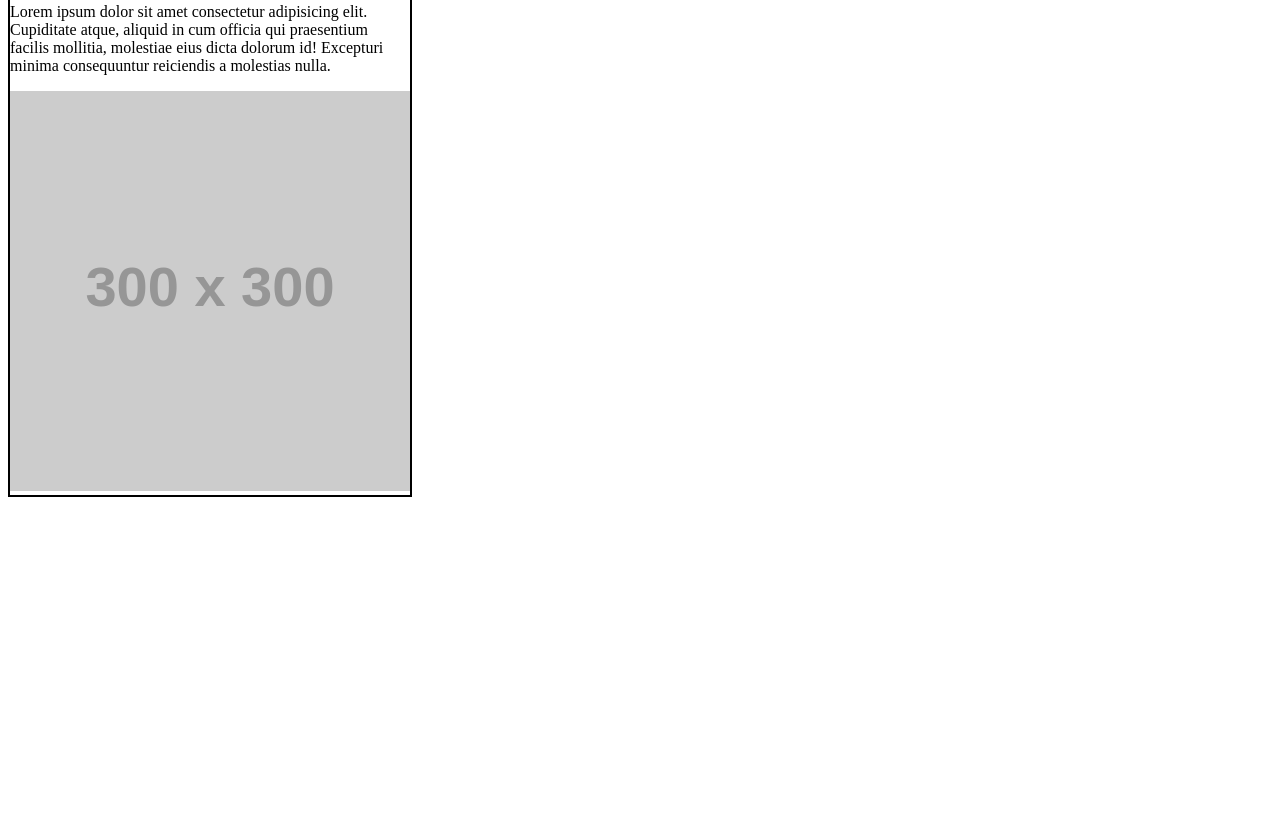
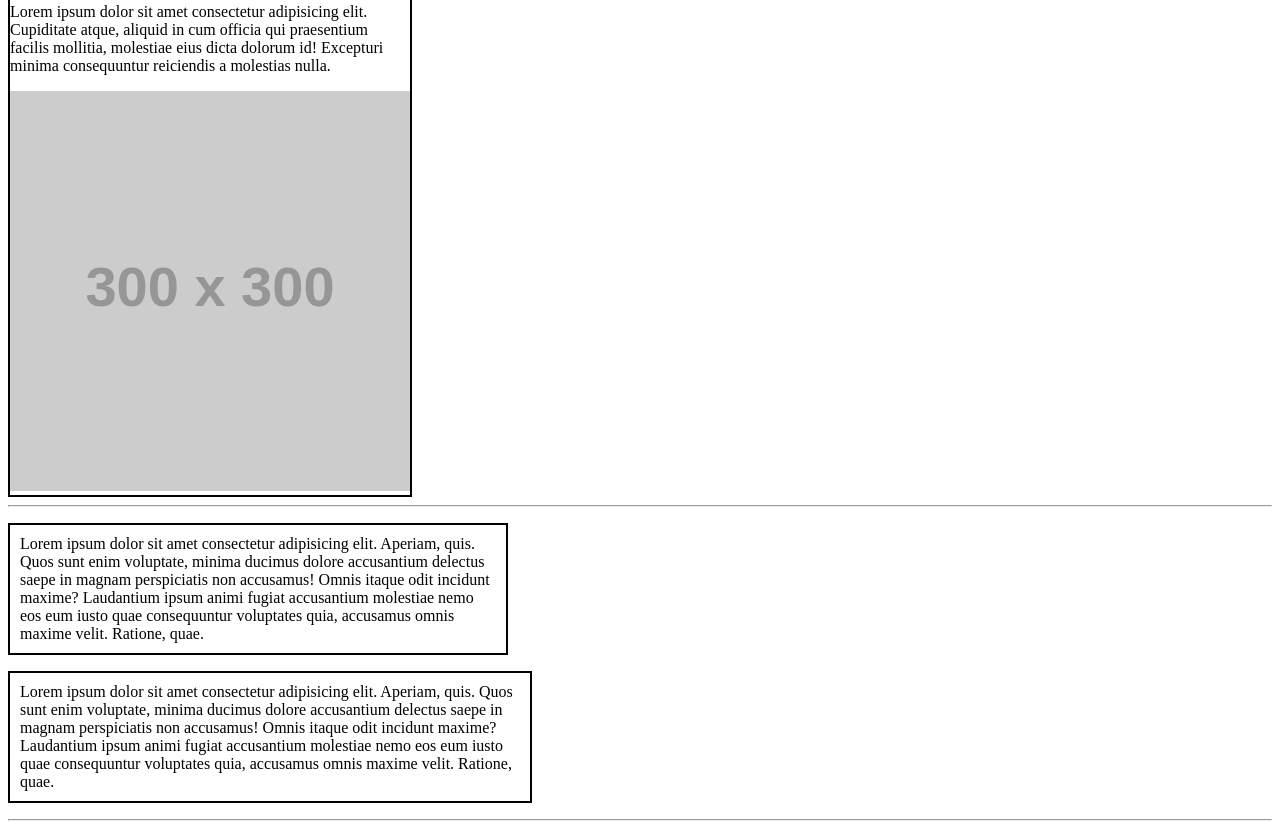
Before and after one commit to Emam-Bokhari/Learn-CSS3, a plain HTML site: page Class1-15/Revise1-15/index.html in a window 1280 px wide. Shown: the part 2557-3386 px from the top of the page. Before the commit the page ends 3062 px from the top, so only its background shows below. Drawn offline with Linux system fonts and the light colour scheme; placeholder pictures from the web are drawn by us.

Commit message:
box sizing

```diff
--- a/Class1-15/Revise1-15/index.html
+++ b/Class1-15/Revise1-15/index.html
@@ -247,8 +247,25 @@
             min-width: 300px;
             max-width: 400px;
         }
+
         .min-width img {
             width: 100%;
+        }
+
+        /* box sizing,border content */
+        .border-box {
+            box-sizing: border-box;
+            width: 500px;
+            border: 2px solid black;
+            padding: 10px;
+
+        }
+
+        .content-box {
+            box-sizing: content-box;
+            width: 500px;
+            border: 2px solid black;
+            padding: 10px;
         }
     </style>
 </head>
@@ -469,6 +486,26 @@
             <img src="https://placehold.co/300" alt="">
         </div>
     </section>
+    <hr>
+
+    <!--
+        # box-sizing properties
+        1. box-sizing:border-box;
+        2. box-sizing:border-content;
+     -->
+
+    <section>
+        <p class="border-box">Lorem ipsum dolor sit amet consectetur adipisicing elit. Aperiam, quis. Quos sunt enim
+            voluptate, minima ducimus dolore accusantium delectus saepe in magnam perspiciatis non accusamus! Omnis
+            itaque odit incidunt maxime? Laudantium ipsum animi fugiat accusantium molestiae nemo eos eum iusto quae
+            consequuntur voluptates quia, accusamus omnis maxime velit. Ratione, quae.</p>
+
+        <p class="content-box">Lorem ipsum dolor sit amet consectetur adipisicing elit. Aperiam, quis. Quos sunt enim
+            voluptate, minima ducimus dolore accusantium delectus saepe in magnam perspiciatis non accusamus! Omnis
+            itaque odit incidunt maxime? Laudantium ipsum animi fugiat accusantium molestiae nemo eos eum iusto quae
+            consequuntur voluptates quia, accusamus omnis maxime velit. Ratione, quae.</p>
+    </section>
+    <hr>
 
 
 </body>
```
